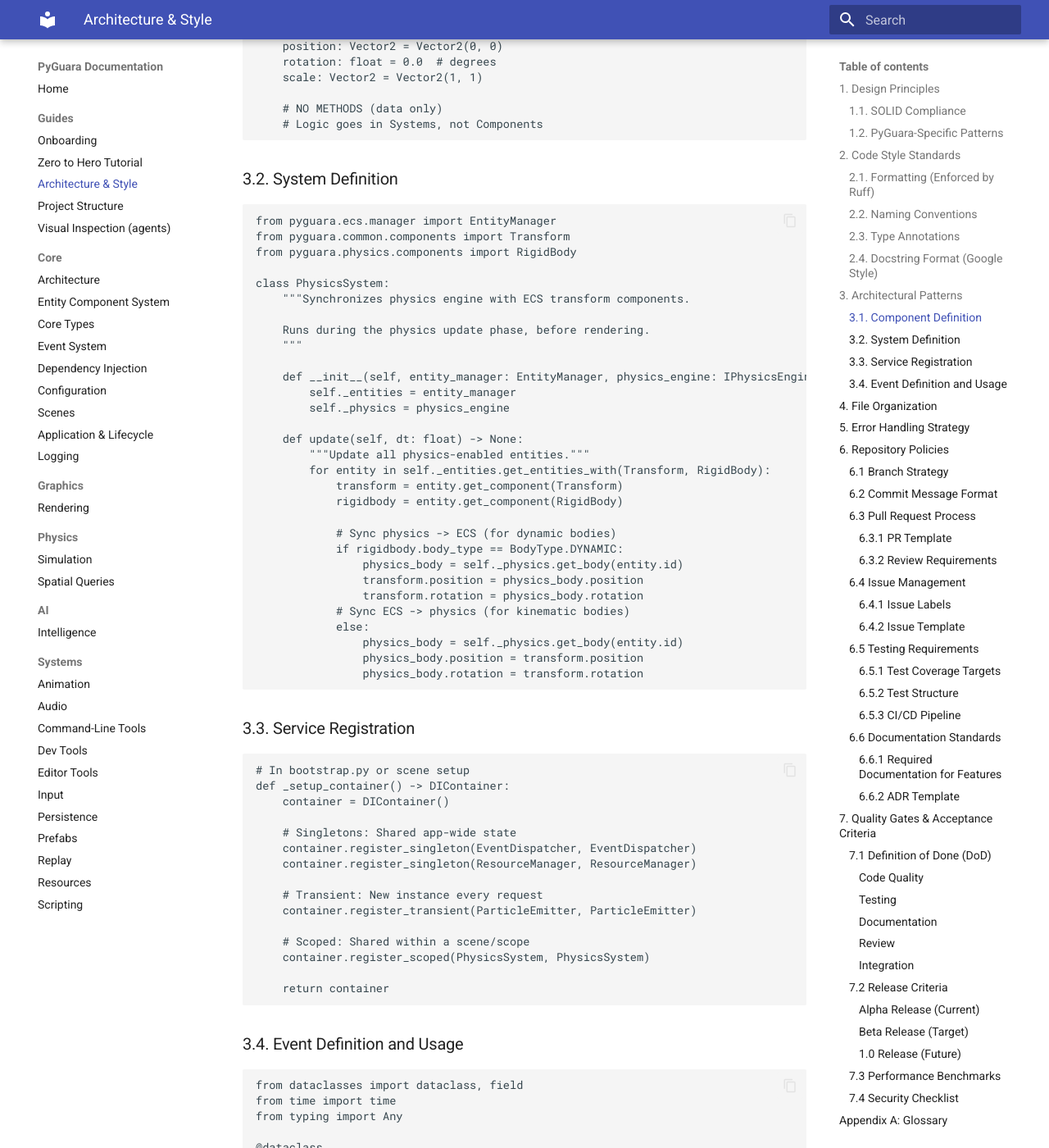
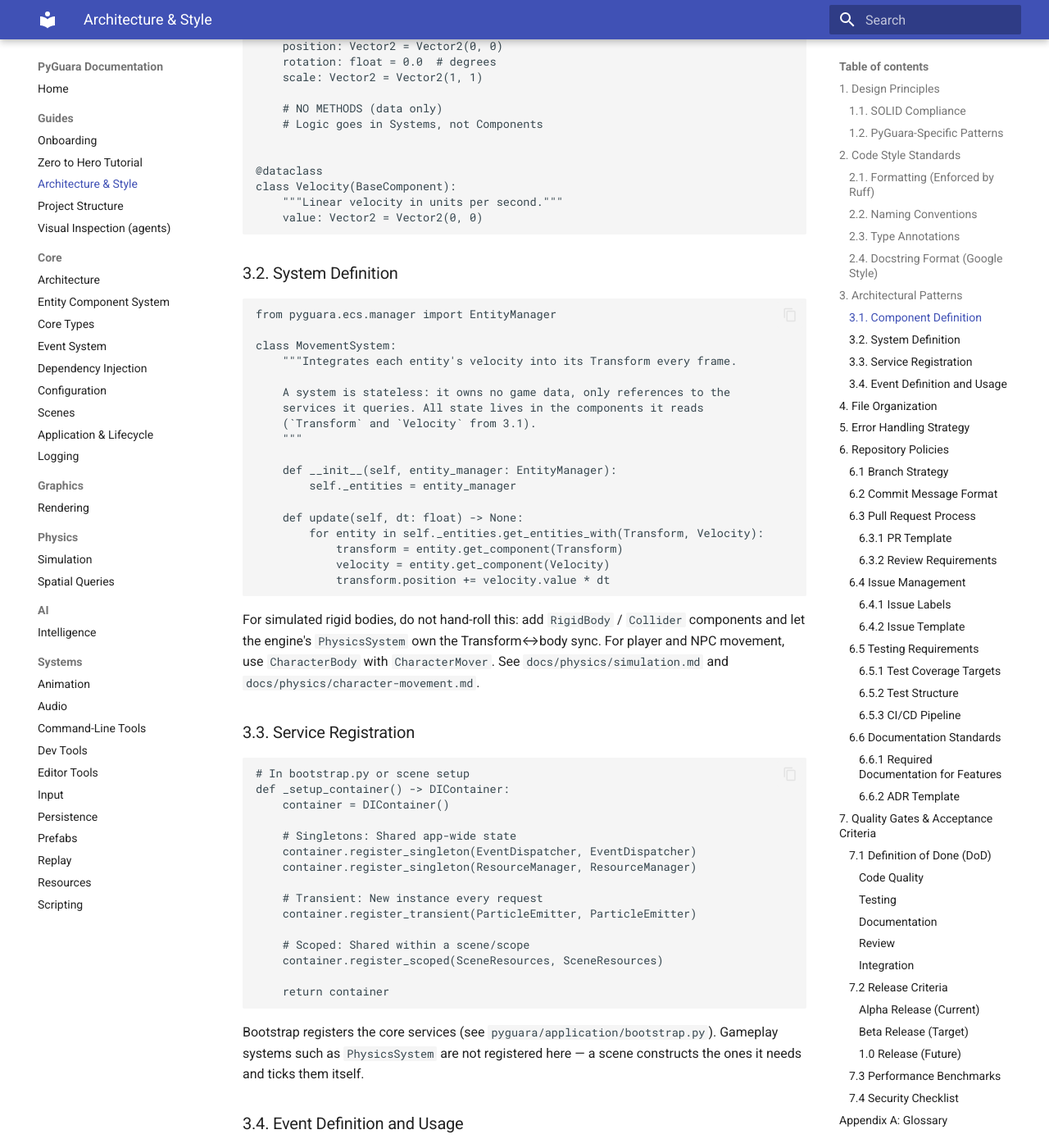
Before and after one commit to Wedeueis/pyguara, an MkDocs documentation site: the page built from docs/guides/Archictecture & Style Guide.md, in a window 1280 px wide and 1400 px high, scrolled down 2937 px. Shown: the whole window at 82% size. Built offline with MkDocs 1.6.1 and Material for MkDocs 9.7.7, drawn with Linux system fonts in a browser that asks for light colours; some of the changed text lies outside the part shown.

Commit message:
docs(guides): fix drifted physics references in the guide-level docs
Closes #30. The subsystem reference under docs/physics/ is current; the
guides that touch physics in passing had drifted pre-CharacterMover and one
called a method that never existed.

- Architecture & Style Guide 3.2/3.3: the System-pattern illustration was a
  fake `PhysicsSystem` calling `self._physics.get_body(entity.id)` -- no
  `get_body` exists on `IPhysicsEngine` or `PymunkEngine` -- and 3.3 claimed
  `PhysicsSystem` is `register_scoped`'d in bootstrap, which it isn't.
  Replaced with a self-contained `MovementSystem` (velocity integration) that
  needs no backend API, plus a `Velocity` component in 3.1 and a pointer to
  the real physics docs.
- ONBOARDING.md: `self.entity_manager.add_component(entity, comp)` in six
  places -- `add_component` is on `Entity`, not `EntityManager`. Fixed to
  `entity.add_component(comp)`. Expanded the §4 capability list (spatial
  query family, body sleeping, one-way platforms, CharacterMover) and noted
  characters should use `CharacterBody`.
- zero_to_hero.md Part 4: `Collider(shape_type=ShapeType.CIRCLE, radius=20.0)`
  -- `Collider` has no `radius`; it is `dimensions=[radius]`. Fixed, corrected
  the RigidBody/material comment, and added a CharacterBody pointer.
- PROJECT_STRUCTURE.md: reconciled the "Use PhysicsSystem for movement" row
  with the CharacterMover guidance.

The filename typo ("Archictecture") is left for a separate change -- it
touches the mkdocs nav and is tracked in REFACTOR_STATE.md. A doc-fence
smoke check (catching `Foo(bad_kwarg=...)` / attribute calls the way
test_docs_api.py catches bad imports) remains a follow-up.

Verified: `pytest tests/test_docs_api.py` (62 passed), `mkdocs build --strict`.

Co-Authored-By: Claude Sonnet 5 <noreply@anthropic.com>
Claude-Session: https://claude.ai/code/session_01NrKShjnJeydtGXC6YFMJU5

````diff
--- a/docs/guides/Archictecture & Style Guide.md
+++ b/docs/guides/Archictecture & Style Guide.md
@@ -134,42 +134,42 @@ class Transform(BaseComponent):
 
     # NO METHODS (data only)
     # Logic goes in Systems, not Components
+
+
+@dataclass
+class Velocity(BaseComponent):
+    """Linear velocity in units per second."""
+    value: Vector2 = Vector2(0, 0)
 ```
 
 ### 3.2. System Definition
 
 ```python
 from pyguara.ecs.manager import EntityManager
-from pyguara.common.components import Transform
-from pyguara.physics.components import RigidBody
 
-class PhysicsSystem:
-    """Synchronizes physics engine with ECS transform components.
+class MovementSystem:
+    """Integrates each entity's velocity into its Transform every frame.
 
-    Runs during the physics update phase, before rendering.
+    A system is stateless: it owns no game data, only references to the
+    services it queries. All state lives in the components it reads
+    (`Transform` and `Velocity` from 3.1).
     """
 
-    def __init__(self, entity_manager: EntityManager, physics_engine: IPhysicsEngine):
+    def __init__(self, entity_manager: EntityManager):
         self._entities = entity_manager
-        self._physics = physics_engine
 
     def update(self, dt: float) -> None:
-        """Update all physics-enabled entities."""
-        for entity in self._entities.get_entities_with(Transform, RigidBody):
+        for entity in self._entities.get_entities_with(Transform, Velocity):
             transform = entity.get_component(Transform)
-            rigidbody = entity.get_component(RigidBody)
+            velocity = entity.get_component(Velocity)
+            transform.position += velocity.value * dt
+```
 
-            # Sync physics -> ECS (for dynamic bodies)
-            if rigidbody.body_type == BodyType.DYNAMIC:
-                physics_body = self._physics.get_body(entity.id)
-                transform.position = physics_body.position
-                transform.rotation = physics_body.rotation
-            # Sync ECS -> physics (for kinematic bodies)
-            else:
-                physics_body = self._physics.get_body(entity.id)
-                physics_body.position = transform.position
-                physics_body.rotation = transform.rotation
-```
+For simulated rigid bodies, do not hand-roll this: add `RigidBody` /
+`Collider` components and let the engine's `PhysicsSystem` own the
+Transform↔body sync. For player and NPC movement, use `CharacterBody` with
+`CharacterMover`. See `docs/physics/simulation.md` and
+`docs/physics/character-movement.md`.
 
 ### 3.3. Service Registration
 
@@ -186,10 +186,14 @@ def _setup_container() -> DIContainer:
     container.register_transient(ParticleEmitter, ParticleEmitter)
 
     # Scoped: Shared within a scene/scope
-    container.register_scoped(PhysicsSystem, PhysicsSystem)
+    container.register_scoped(SceneResources, SceneResources)
 
     return container
 ```
+
+Bootstrap registers the core services (see `pyguara/application/bootstrap.py`).
+Gameplay systems such as `PhysicsSystem` are not registered here — a scene
+constructs the ones it needs and ticks them itself.
 
 ### 3.4. Event Definition and Usage
 
````
Also changed, not shown: docs/guides/ONBOARDING.md (+22 -11 lines), docs/guides/PROJECT_STRUCTURE.md (+1 -1 lines), docs/guides/zero_to_hero.md (+9 -3 lines).
